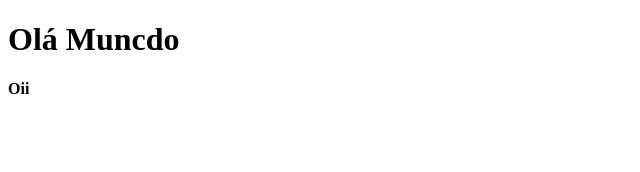
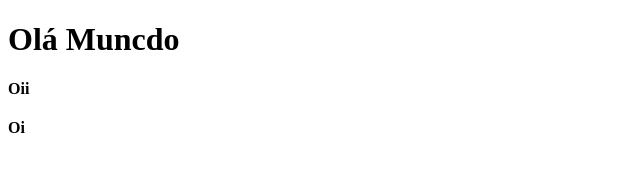
Before and after one commit to iraildafernandes/testegithub, a plain HTML site: page index.html in a window 1280 px wide. Shown: the full height of the page, 0-640 px from the left. Drawn offline with Linux system fonts and the light colour scheme.

Commit message:
Update index.html

```diff
--- a/index.html
+++ b/index.html
@@ -9,5 +9,6 @@
 <body>
   <h1>Olá Muncdo</h1>
   <h4>Oii</h4>
+  <h4>Oi</h4>
 </body>
 </html>
```
